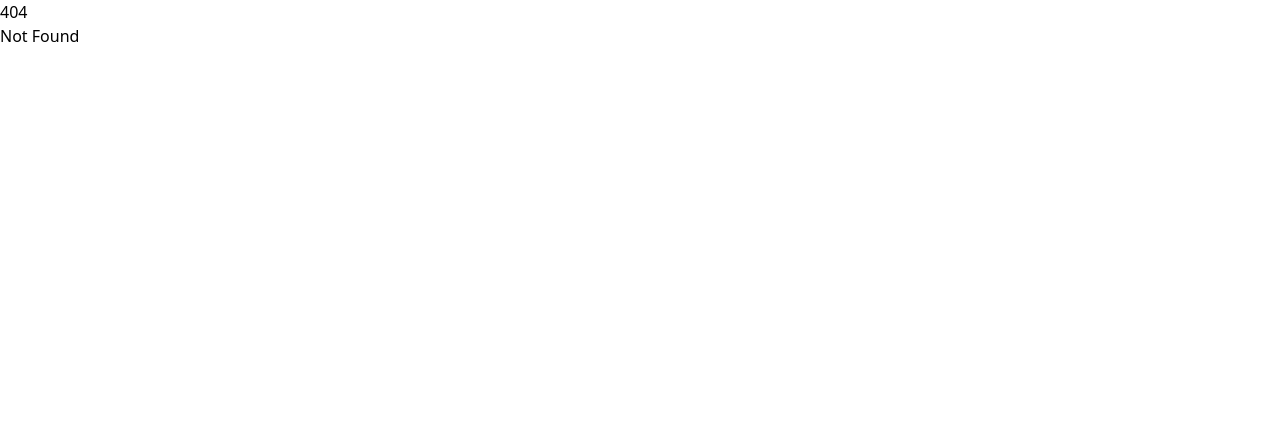
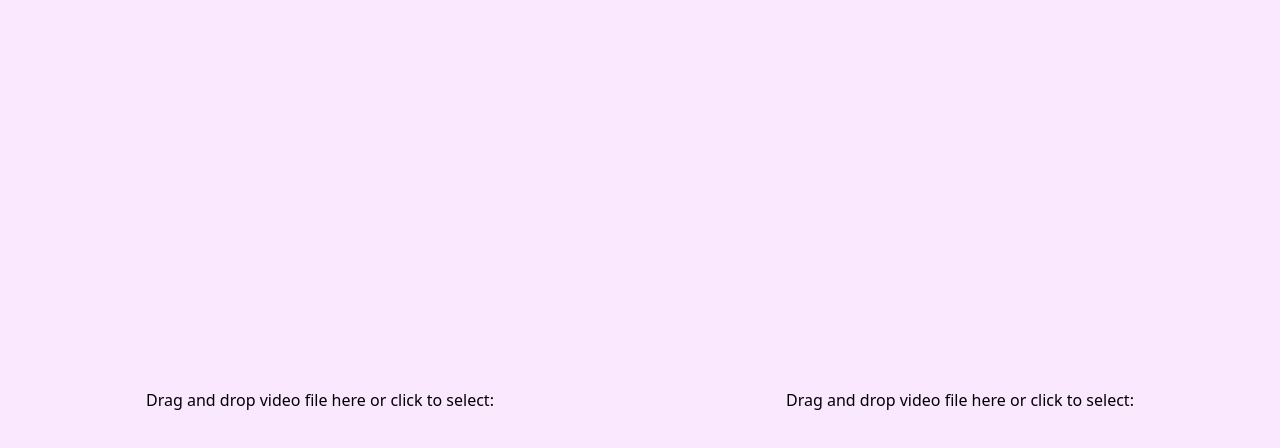
Before and after one commit to bartektricks/trick-analysis, a SvelteKit app: page /compare in a window 1280 px wide. Before the commit this address had no page. Shown: the top 448 px of the page. Built offline with nearby package versions, Linux system fonts and the light colour scheme.

Commit message:
Use simpler approach and update video one by one

```diff
--- a/package.json
+++ b/package.json
@@ -53,6 +53,9 @@
 	"dependencies": {
 		"@ffmpeg/ffmpeg": "^0.12.15",
 		"@ffmpeg/util": "^0.12.2",
+		"bits-ui": "^2.8.3",
+		"clsx": "^2.1.1",
+		"tailwind-merge": "^3.3.1",
 		"uuid": "^11.1.0",
 		"zod": "^3.25.64"
 	}
--- /dev/null
+++ b/src/lib/cn.ts
@@ -0,0 +1,4 @@
+import { type ClassValue, clsx } from 'clsx';
+import { twMerge } from 'tailwind-merge';
+
+export const cn = (...args: ClassValue[]) => twMerge(clsx(args));
--- /dev/null
+++ b/src/routes/compare/+page.svelte
@@ -0,0 +1,9 @@
+<script lang="ts">
+	import Video from './Video.svelte';
+</script>
+
+<aside></aside>
+<div class="grid h-screen auto-rows-fr justify-items-center md:grid-cols-2">
+	<Video />
+	<Video />
+</div>
--- /dev/null
+++ b/src/routes/compare/Slider.svelte
@@ -0,0 +1,22 @@
+<script lang="ts">
+	import { cn } from '$lib/cn';
+	import { Slider, type SliderRootProps } from 'bits-ui';
+
+	let {
+		class: className,
+		value = $bindable(),
+		ref = $bindable(),
+		...props
+	}: SliderRootProps = $props();
+</script>
+
+<Slider.Root
+	{...props}
+	class={cn(
+		'invisible absolute right-0 bottom-0 left-0 z-10 flex h-4 w-full cursor-pointer items-center bg-zinc-900/20 select-none group-hover/video:visible',
+		className
+	)}
+>
+	<Slider.Range class="h-1/2 bg-white" />
+	<Slider.Thumb index={0} class="size-4 rounded-full bg-zinc-900" />
+</Slider.Root>
--- /dev/null
+++ b/src/routes/compare/Video.svelte
@@ -0,0 +1,71 @@
+<script lang="ts">
+	import Slider from './Slider.svelte';
+
+	interface VideoProps {
+		isTimelineHidden?: boolean;
+	}
+
+	let { isTimelineHidden = $bindable(false) }: VideoProps = $props();
+
+	let video = $state<HTMLVideoElement>();
+	let selectedFrame = $state<number>(0);
+	let isVideoLoaded = $state<boolean>(false);
+	let videoDurationInSeconds = $state(0);
+
+	let computedFrameRate = $derived(() => {
+		const defaultFrameRate = 1 / 30; // Default to 30 FPS
+
+		if (!video) return defaultFrameRate;
+		let frameRate = defaultFrameRate;
+
+		video.requestVideoFrameCallback((_, meta) => {
+			if (!meta.processingDuration) return;
+			frameRate = meta.processingDuration;
+		});
+
+		return frameRate;
+	});
+
+	const handleSetVideoSrc = (file: File | undefined) => {
+		if (!file || !video) return;
+
+		const src = URL.createObjectURL(file);
+		video.src = src;
+		isVideoLoaded = true;
+	};
+</script>
+
+<div class="group/video relative size-full bg-fuchsia-100">
+	<!-- svelte-ignore a11y_media_has_caption -->
+	<video
+		bind:this={video}
+		bind:currentTime={selectedFrame}
+		class="size-full"
+		onloadedmetadata={() => {
+			if (!video?.duration) return;
+
+			videoDurationInSeconds = video.duration;
+		}}
+	>
+		Your browser does not support the video tag.
+	</video>
+	{#if !isVideoLoaded}
+		<label for="video1" class="absolute inset-0 flex items-center justify-center">
+			Drag and drop video file here or click to select:
+			<input
+				class="absolute inset-0 size-full cursor-pointer text-transparent"
+				type="file"
+				accept="video/*"
+				onchange={(e) => handleSetVideoSrc(e.currentTarget.files?.[0])}
+			/>
+		</label>
+	{:else if !isTimelineHidden}
+		<Slider
+			type="single"
+			bind:value={selectedFrame}
+			min={0}
+			step={computedFrameRate()}
+			max={videoDurationInSeconds}
+		/>
+	{/if}
+</div>
```
Also changed, not shown: 1 other file (tests, documents, lock files or other folders).
